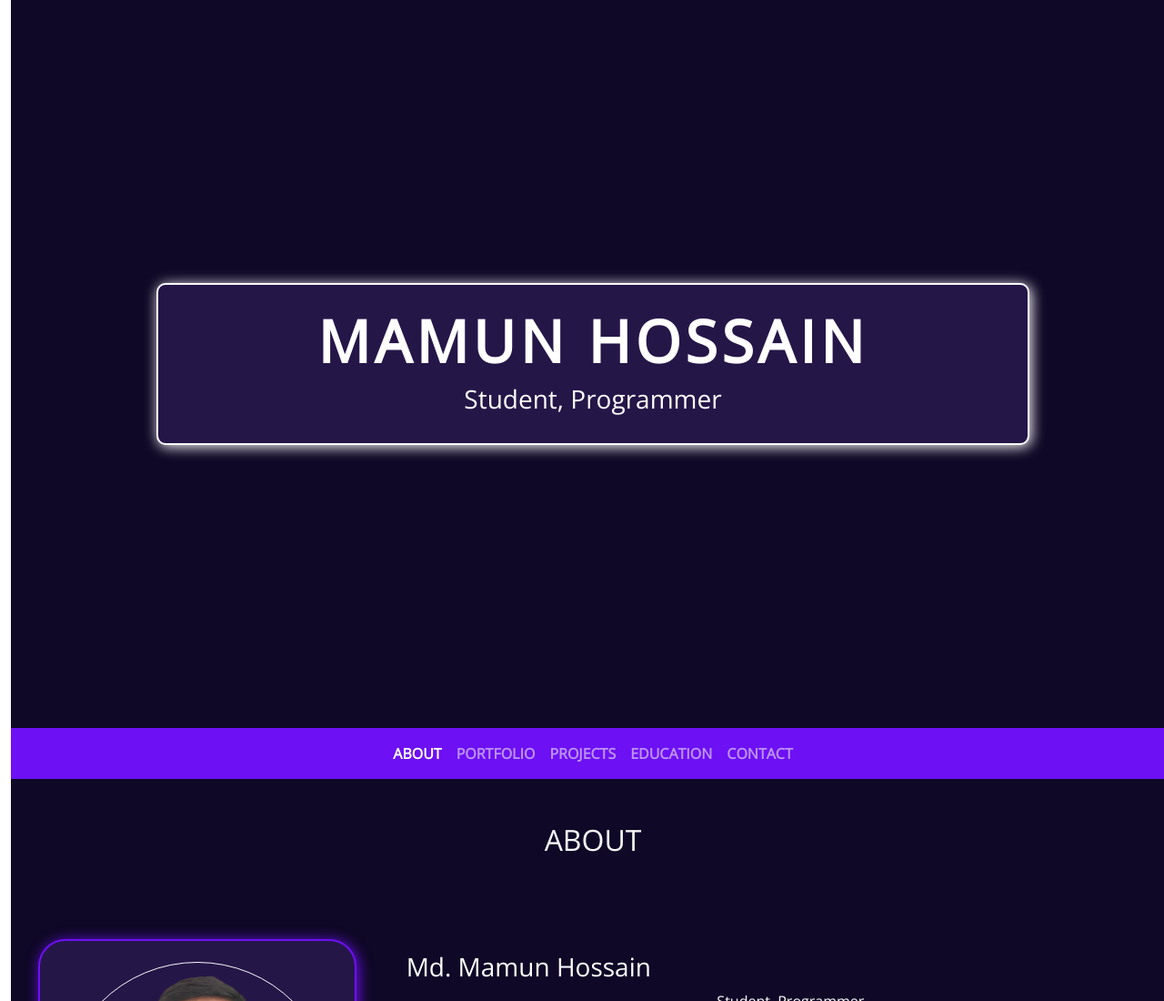
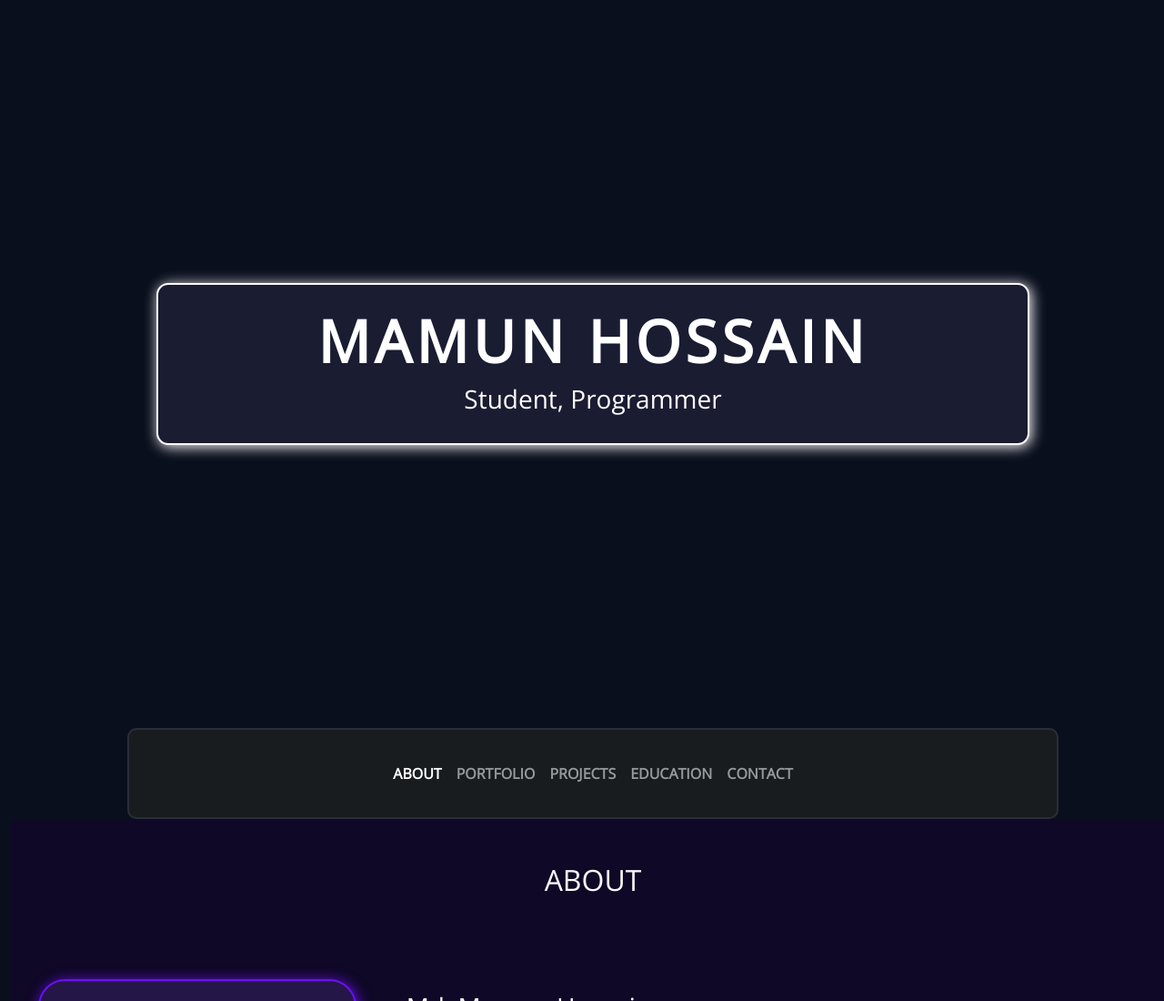
Before and after one commit to m4munn404/m4munn404.github.io, a plain HTML site: page index.html in a window 1280 px wide. Shown: the top 1100 px of the page at 91% size. Drawn offline with nearby package versions, Linux system fonts and the light colour scheme.

Commit message:
Update style.css

```diff
--- a/css/style.css
+++ b/css/style.css
@@ -1,12 +1,13 @@
 body {
 	font-family: "Open Sans", sans-serif;
+	background-color: #0a0f1e;
 }
 .banner-container {
-	background-color: #0f0826;
+	background-color: #0a0f1e;
 }
 .banner-column {
-	background-color: #251648;
-	border-radius: 10px;
+	background-color: #1a1c32;
+	border-radius: 13px;
 	border: 2px solid white;
 	box-shadow: 2px 2px 15px white;
 }
@@ -98,12 +99,18 @@ h1 span {
 }
 
 .navbar-container {
-	background-color: #6d10f3 !important;
+	background-color: #181c1f !important;
 	font-weight: bolder;
+	height: 100px !important;
+	border: 2px solid #2b2e39 !important;
+	width: 80%;
+	border-radius: 10px;
+	margin: auto;
 	top: 0;
 	position: sticky;
 	z-index: 2;
 }
+
 .about-container {
 	background-color: #0f0826 !important;
 }
```
